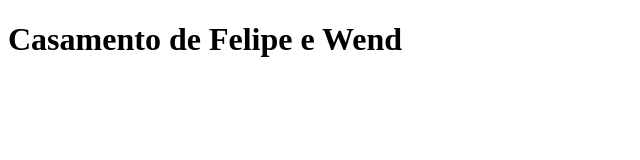
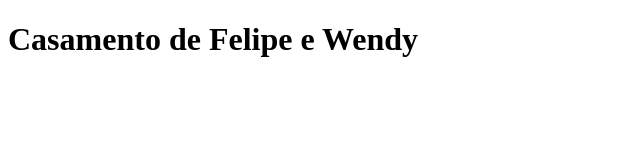
Before and after one commit to Felipe-e-Wendy/Felipe-e-Wendy.github.io, a plain HTML site: page index.html in a window 1280 px wide. Shown: the full height of the page, 0-640 px from the left. Drawn offline with Linux system fonts and the light colour scheme.

Commit message:
Initial commit

```diff
--- a/index.html
+++ b/index.html
@@ -6,6 +6,6 @@
     <title>Casamento de Felipe e Wendy</title>
 </head>
 <body>
-    <h1>Casamento de Felipe e Wend</h1>
+    <h1>Casamento de Felipe e Wendy</h1>
 </body>
 </html>
```
